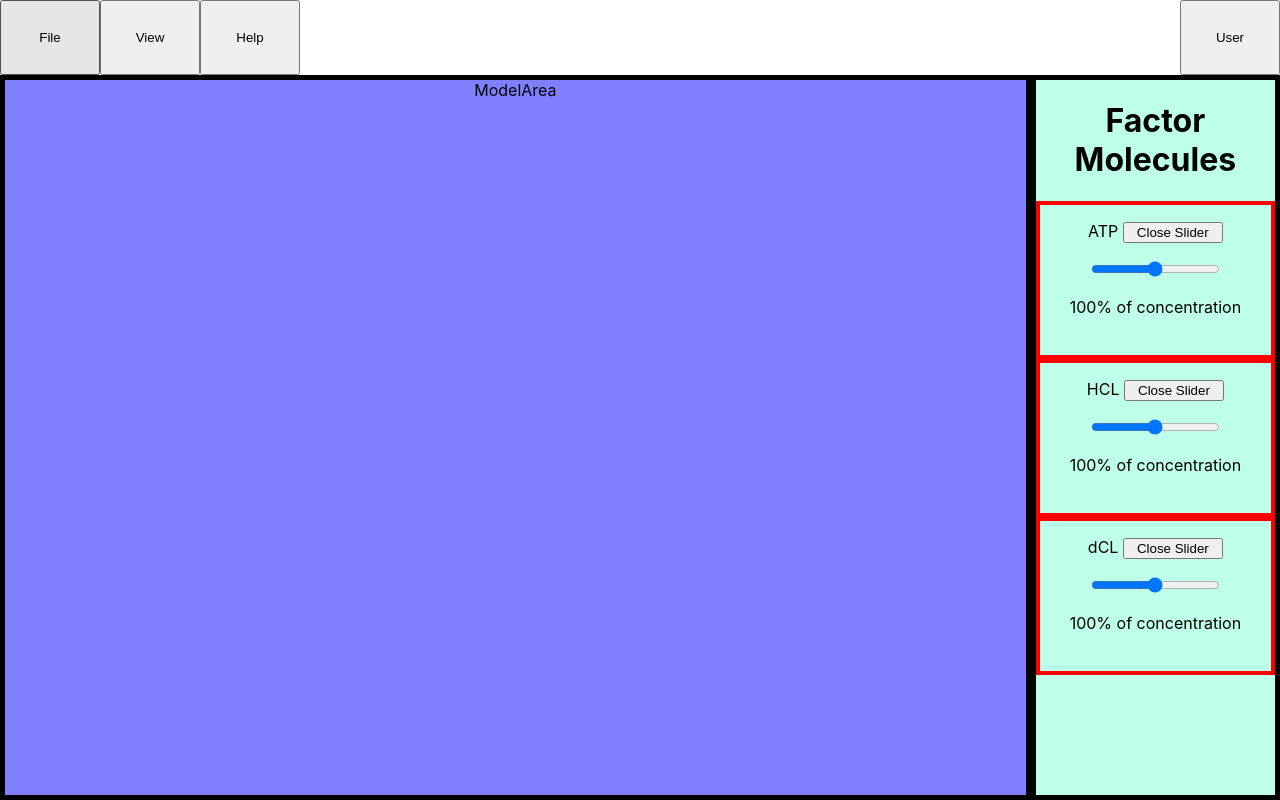
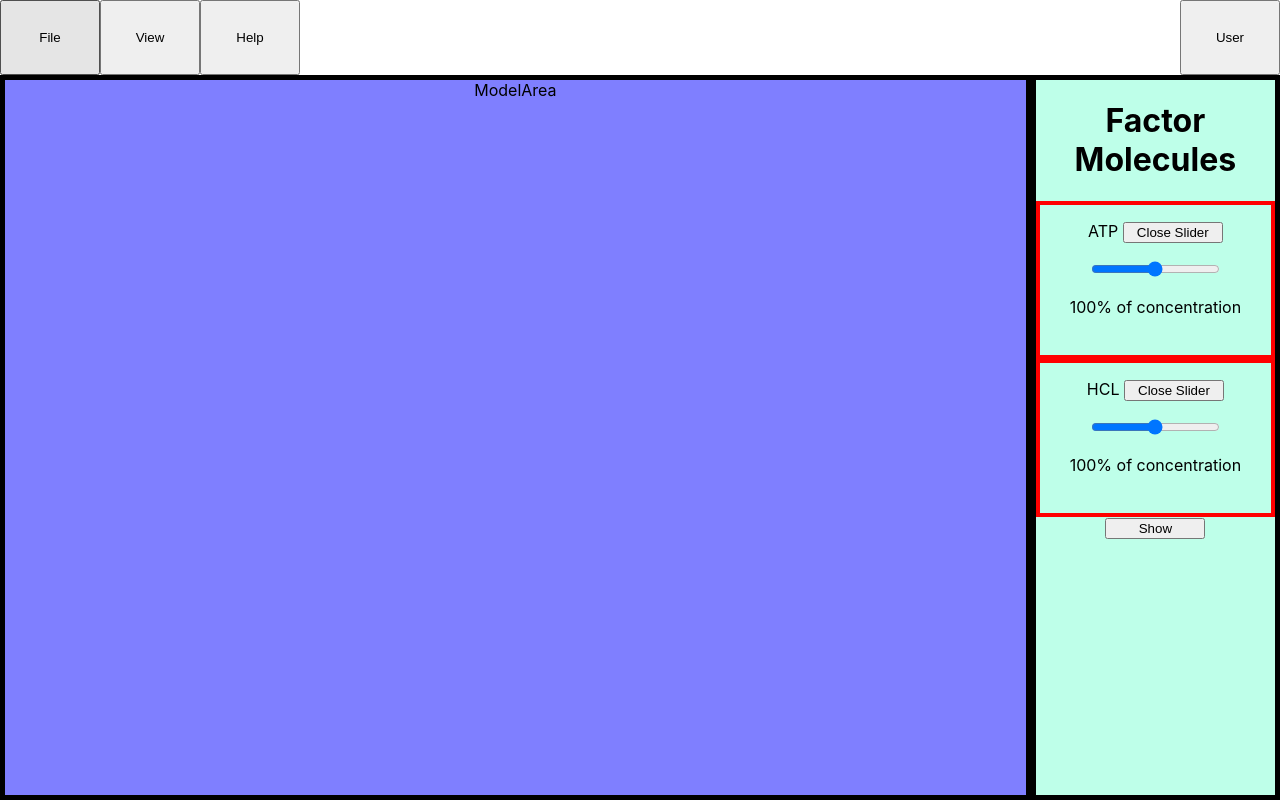
Before and after one commit to cstainsby/BioPathBackup, a React (Create React App) app in the folder frontend/: page / in a window 1280 px wide. Built offline with nearby package versions, Linux system fonts and the light colour scheme.

Commit message:
added if statement for missing props

```diff
--- a/frontend/src/components/Slider.js
+++ b/frontend/src/components/Slider.js
@@ -4,7 +4,13 @@ import './Slider.css'
 export default class Slider extends Component {
   constructor(props) {
     super(props);
-    this.state = {value: 1, isShowing: props.isShowing};
+    let {title,isShowing} = this.props
+    if (isShowing == undefined) {
+      this.state = {value: 1, isShowing: true};
+    }
+    else {
+      this.state = {value: 1, isShowing: props.isShowing};
+    }
   }
 
   handleChange(e) {
--- a/frontend/src/components/SliderBar.js
+++ b/frontend/src/components/SliderBar.js
@@ -13,9 +13,9 @@ export default class SliderBar extends Component {
       <div className='SliderBar'>
         <h1>{this.state.title}</h1>
         <ul>
-          <li><Slider title={"ATP"} isShowing={true}/></li>
+          <li><Slider title={"ATP"}/></li>
           <li><Slider title={"HCL"} isShowing={true}/></li>
-          <li><Slider title={"dCL"} isShowing={true}/></li>
+          <li><Slider title={"dCL"} isShowing={false}/></li>
         </ul>
       </div>
     )
```
